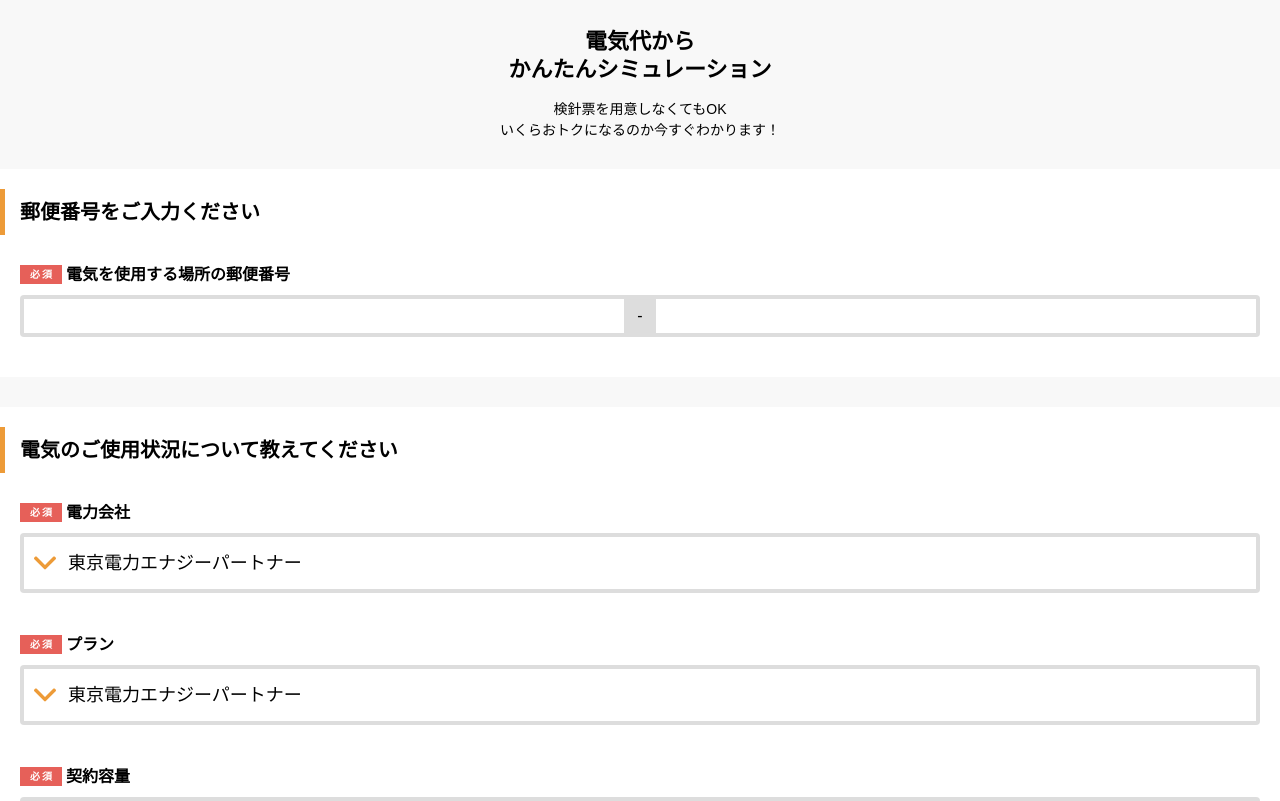
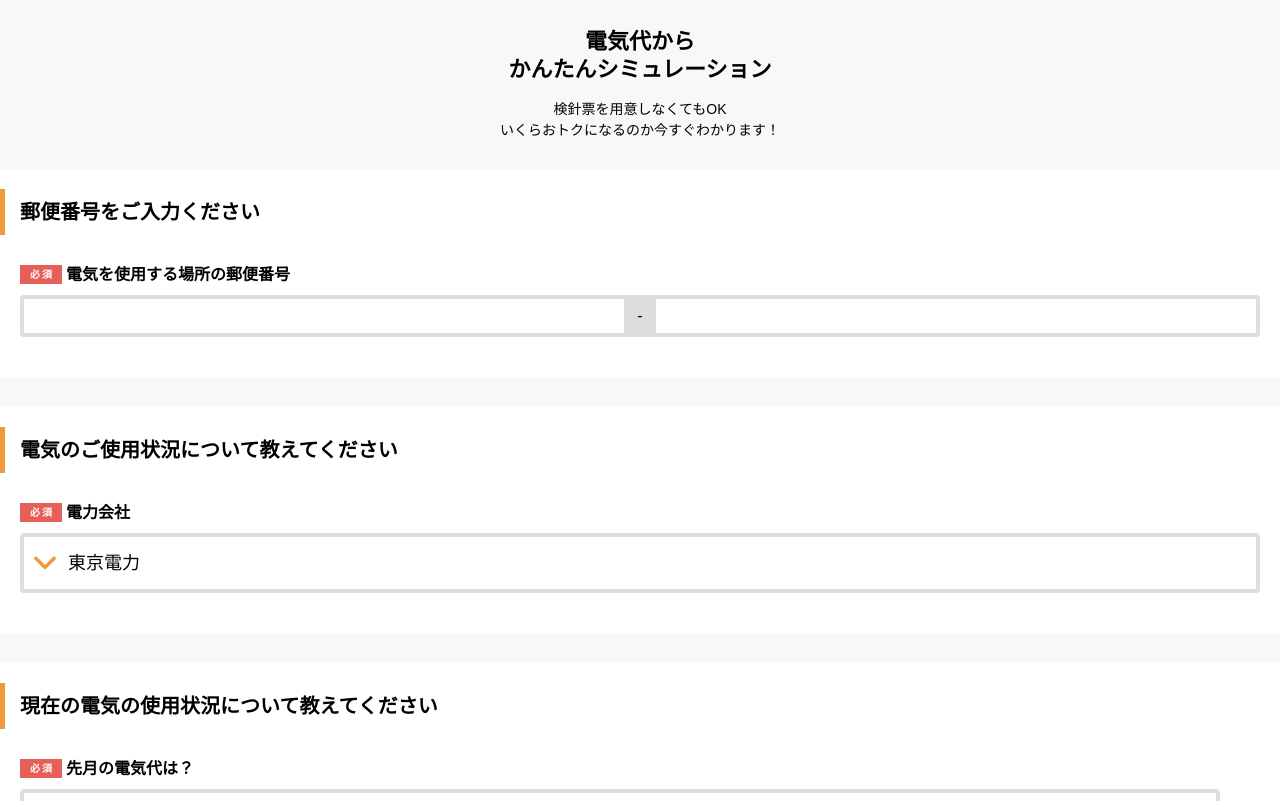
Before and after one commit to enechange/coding-challenge, a React (Create React App) app in the folder frontend_challenge_3/challenges/yuto-ono/: page / in a window 1280 px wide. Shown: the top 801 px of the page. Built offline with nearby package versions, Linux system fonts and the light colour scheme.

Commit message:
エリアによって電力会社を切り替え

```diff
--- /dev/null
+++ b/frontend_challenge_3/challenges/yuto-ono/src/components/CompanySelect.tsx
@@ -0,0 +1,33 @@
+import { useFormContext, useWatch } from "react-hook-form"
+import Field from "../components/Field"
+import Label from "../components/Label"
+import Select from "../components/Select"
+import {
+  kansaiOptions,
+  SelectOptions,
+  tokyoOptions
+} from "../utilities/SelectOptions"
+
+const CompanySelect: React.FC = () => {
+  const { setValue } = useFormContext()
+  const area = (useWatch({ name: "area" }) ?? "") as string
+
+  // エリアによって電力会社の選択肢を切り替え
+  const companies: SelectOptions = (() => {
+    if ("関西電力エリア" === area) {
+      return kansaiOptions
+    }
+    return tokyoOptions
+  })()
+
+  setValue("company", companies[0].value)
+
+  return (
+    <Field>
+      <Label htmlFor="company" required={true}>電力会社</Label>
+      <Select name="company" options={companies} />
+    </Field>
+  )
+}
+
+export default CompanySelect
--- a/frontend_challenge_3/challenges/yuto-ono/src/components/Select.tsx
+++ b/frontend_challenge_3/challenges/yuto-ono/src/components/Select.tsx
@@ -1,14 +1,27 @@
+import { useFormContext } from "react-hook-form"
 import styles from "./Select.module.scss"
+import { SelectOptions } from "../utilities/SelectOptions"
 
 type Props = {
   name: string
+  options: SelectOptions
 }
 
-const Select: React.FC<Props> = ({ name }) => {
+const Select: React.FC<Props> = ({ name, options }) => {
+  const { register } = useFormContext()
+
   return (
     <div className={styles.wrapper}>
-      <select name={name} id={name} className={styles.select}>
-        <option value="">東京電力エナジーパートナー</option>
+      <select
+        id={name}
+        className={styles.select}
+        {...register(name)}
+      >
+        {options.map(option => (
+          <option key={option.value} value={option.value}>
+            {option.text ?? option.value}
+          </option>
+        ))}
       </select>
     </div>
   )
--- a/frontend_challenge_3/challenges/yuto-ono/src/partials/Status1.tsx
+++ b/frontend_challenge_3/challenges/yuto-ono/src/partials/Status1.tsx
@@ -1,25 +1,12 @@
+import CompanySelect from "../components/CompanySelect"
 import Heading from "../components/Heading"
 import Section from "../components/Section"
-import Field from "../components/Field"
-import Label from "../components/Label"
-import Select from "../components/Select"
 
 const Status1: React.FC = () => {
   return (
     <Section>
       <Heading>電気のご使用状況について教えてください</Heading>
-      <Field>
-        <Label htmlFor="company" required={true}>電力会社</Label>
-        <Select name="company" />
-      </Field>
-      <Field>
-        <Label htmlFor="company" required={true}>プラン</Label>
-        <Select name="company" />
-      </Field>
-      <Field>
-        <Label htmlFor="company" required={true}>契約容量</Label>
-        <Select name="company" />
-      </Field>
+      <CompanySelect />
     </Section>
   )
 }
--- /dev/null
+++ b/frontend_challenge_3/challenges/yuto-ono/src/utilities/SelectOptions.tsx
@@ -0,0 +1,19 @@
+// セレクトボックスに表示するデータ型の定義
+type SelectOption = {
+  value: string
+  text?: string
+}
+
+export type SelectOptions = Array<SelectOption>
+
+// 東京電力エリア
+export const tokyoOptions: SelectOptions = [
+  { value: "東京電力" },
+  { value: "その他" },
+]
+
+// 関西電力エリア
+export const kansaiOptions: SelectOptions = [
+  { value: "関西電力" },
+  { value: "その他" },
+]
```
